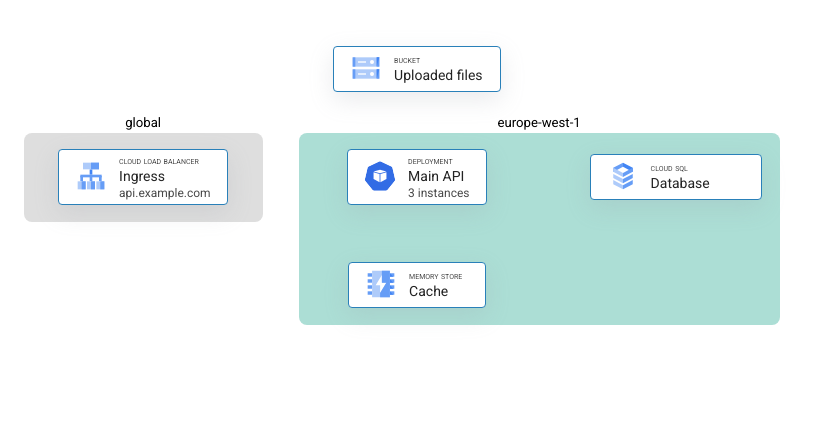
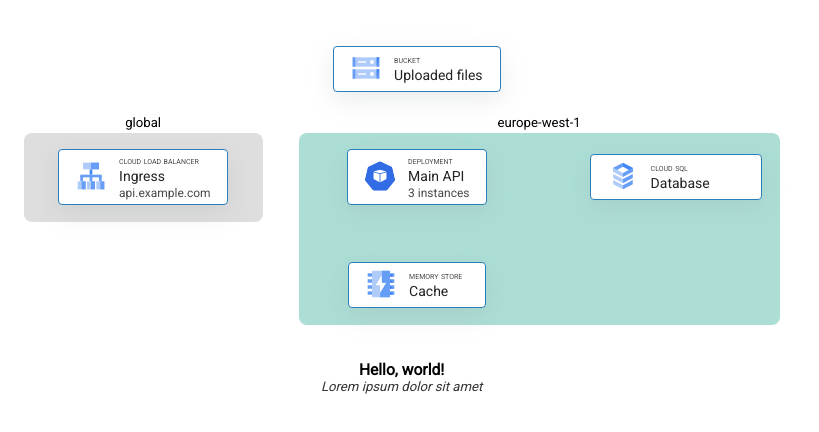
Before and after one commit to apognu/diagascode, a website with bundled scripts: page examples/index.html in a window 1280 px wide. Shown: the whole page, without its empty margins (0-819 px from the left). Built offline with nearby package versions, Linux system fonts and the light colour scheme; what @jsplumb/browser-ui would draw is missing.

Commit message:
Added title and subtitle canvas options.

```diff
--- a/examples/diagram.ts
+++ b/examples/diagram.ts
@@ -1,7 +1,11 @@
 import { Zone, Node, Canvas } from "@apognu/diagascode";
 
 window.onload = () => {
-  const canvas = new Canvas({ draggable: true });
+  const canvas = new Canvas({
+    title: "Hello, world!",
+    subtitle: "Lorem ipsum dolor sit amet",
+    draggable: true,
+  });
 
   const user = new Node(
     { col: 1, row: 4 },
--- a/src/canvas.ts
+++ b/src/canvas.ts
@@ -12,6 +12,8 @@ export interface Component {
 
 export type CanvasOptions = {
   id?: string;
+  title?: string;
+  subtitle?: string;
   draggable?: boolean;
 };
 
@@ -26,6 +28,8 @@ export class Canvas {
   private _padding: number = 0;
   private _rowGap: number = 48;
   private _columnGap: number = 72;
+  private _title?: string;
+  private _subtitle?: string;
 
   private _components: Component[] = [];
   private _zones: Zone[] = [];
@@ -33,6 +37,9 @@ export class Canvas {
   constructor(options: CanvasOptions = {}) {
     options.id = options.id || "dac-area";
     options.draggable = options.draggable || false;
+
+    this._title = options.title;
+    this._subtitle = options.subtitle;
 
     let area = document.getElementById(options.id);
 
@@ -102,8 +109,19 @@ export class Canvas {
       component.add(this);
     });
 
+    let [maxRow, maxCol] = [0, 0];
+
     document.querySelectorAll<HTMLElement>(".dac-node").forEach((n) => {
       const style = getComputedStyle(n);
+      const row = parseFloat(style.gridRow);
+      const col = parseFloat(style.gridColumn);
+
+      if (row > maxRow) {
+        maxRow = row;
+      }
+      if (col > maxCol) {
+        maxCol = col;
+      }
 
       const ph =
         parseFloat(style.paddingLeft) +
@@ -146,6 +164,33 @@ export class Canvas {
       n.style.top = `${y}px`;
       n.style.left = `${x}px`;
     });
+
+    this.setTitles(maxRow, maxCol);
+  }
+
+  private setTitles(maxRow: number, maxCol: number) {
+    const titles = document.createElement("div");
+    titles.setAttribute("id", "dac-titles");
+    titles.style.gridRow = `${maxRow + 1}`;
+    titles.style.gridColumn = `1 / span ${maxCol}`;
+
+    if (this._title) {
+      const title = document.createElement("p");
+      title.setAttribute("id", "dac-title");
+      title.textContent = this._title;
+
+      titles.appendChild(title);
+    }
+
+    if (this._subtitle) {
+      const subtitle = document.createElement("p");
+      subtitle.setAttribute("id", "dac-subtitle");
+      subtitle.textContent = this._subtitle;
+
+      titles.appendChild(subtitle);
+    }
+
+    this.area.appendChild(titles);
   }
 
   get baseFontSize() {
--- a/src/diagascode.css
+++ b/src/diagascode.css
@@ -38,6 +38,25 @@ body {
   pointer-events: none;
 }
 
+#dac-titles {
+  text-align: center;
+}
+
+#dac-titles p {
+  margin: 0;
+}
+
+#dac-title {
+  font-size: 1.3em;
+  font-weight: bold !important;
+}
+
+#dac-subtitle {
+  font-size: 1.1em;
+  font-style: italic;
+  color: #343434;
+}
+
 .jtk-connector {
   z-index: 10;
 }
```
Also changed, not shown: README.md, contrib/example.png.
